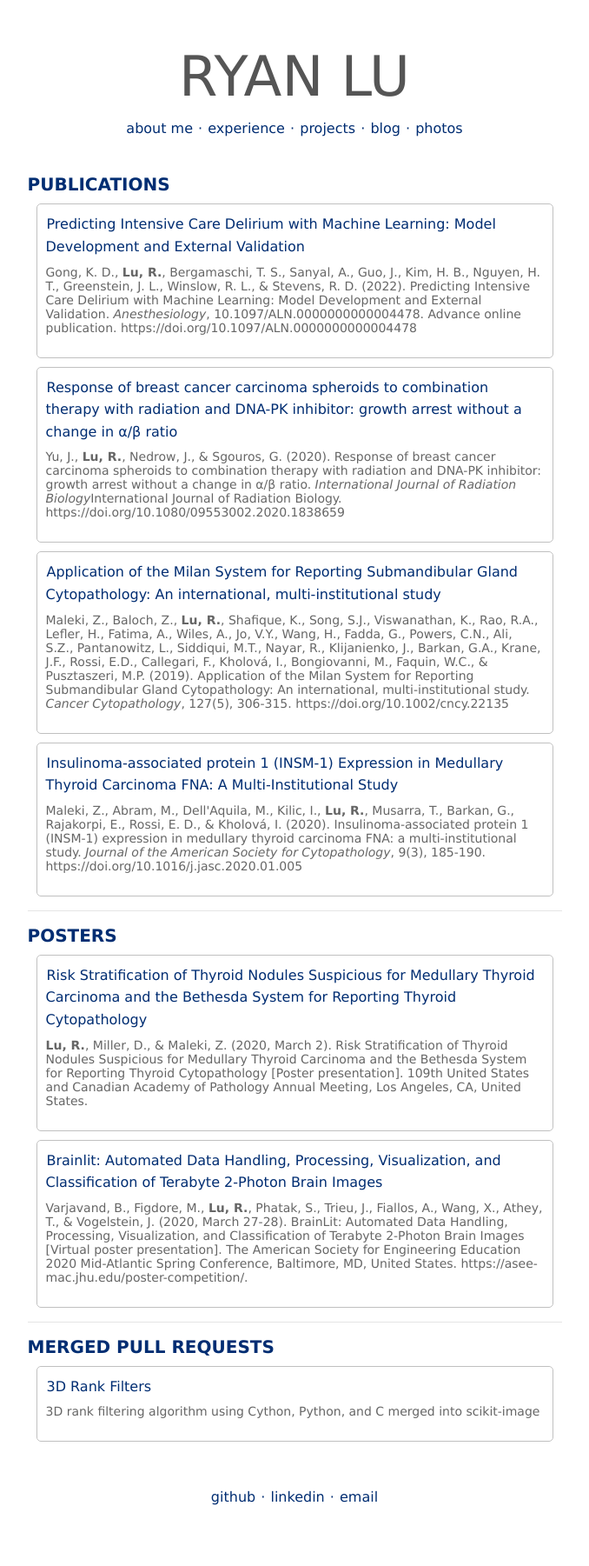
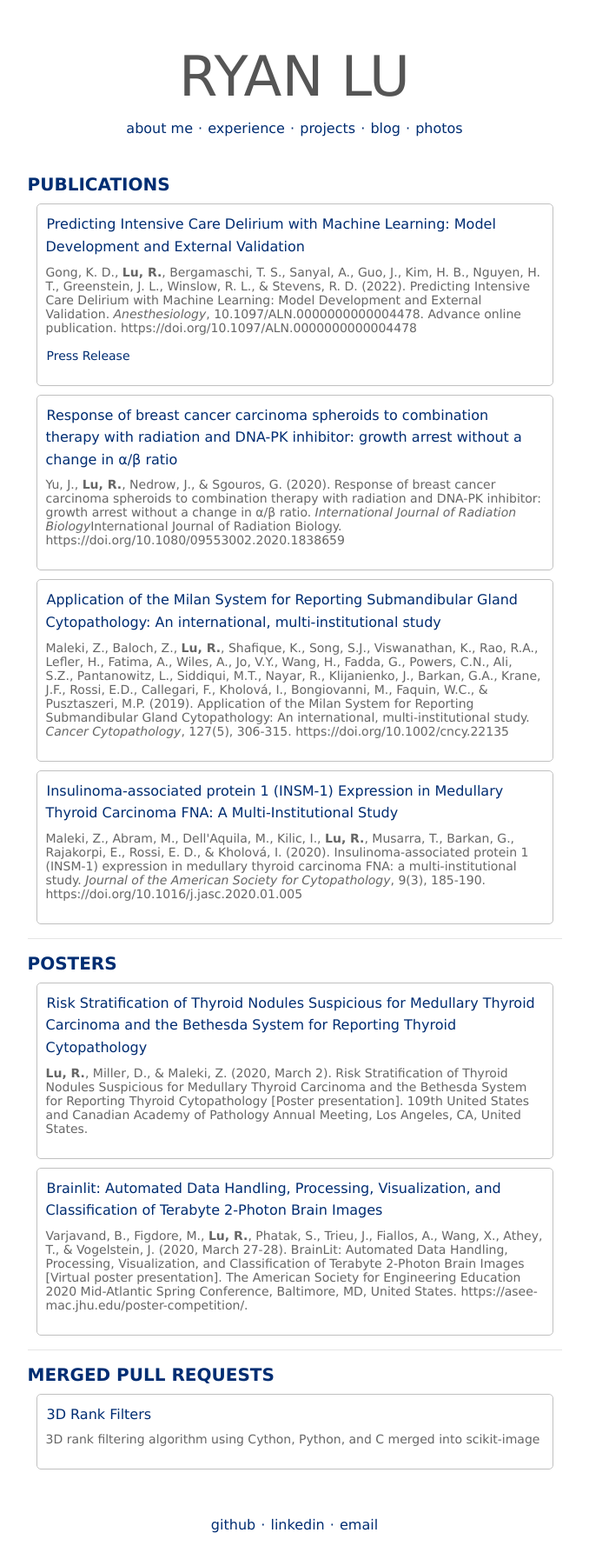
Before and after one commit to ryanlu41/ryanlu41.github.io, a Jekyll site: the page built from projects/index.html, in a window 1280 px wide. Shown: the whole page at 87% size, without its empty margins (301-979 px from the left). Built offline with Jekyll 4.4.1, drawn with Linux system fonts in a browser that asks for light colours; before the commit the page ends 1769 px from its top, so only the background shows below that.

Commit message:
added press release

```diff
--- a/projects/index.html
+++ b/projects/index.html
@@ -16,6 +16,7 @@ title: Ryan Lu - Projects
 		<div class="project-item">
 			<h4><a href="https://pubs.asahq.org/anesthesiology/article/doi/10.1097/ALN.0000000000004478/137442/Predicting-Intensive-Care-Delirium-with-Machine">Predicting Intensive Care Delirium with Machine Learning: Model Development and External Validation</a></h4>
 			<p>Gong, K. D., <b>Lu, R.</b>, Bergamaschi, T. S., Sanyal, A., Guo, J., Kim, H. B., Nguyen, H. T., Greenstein, J. L., Winslow, R. L., & Stevens, R. D. (2022). Predicting Intensive Care Delirium with Machine Learning: Model Development and External Validation. <em>Anesthesiology</em>, 10.1097/ALN.0000000000004478. Advance online publication. https://doi.org/10.1097/ALN.0000000000004478</p>
+			<ul><a href="https://www.hopkinsmedicine.org/news/newsroom/news-releases/johns-hopkins-physicians-and-engineers-search-for-ai-program-that-accurately-predicts-risk-of-icu-delirium">Press Release</a></ul>
 		</div>
 		<div class="project-item">
 			<h4><a href="https://www.tandfonline.com/doi/full/10.1080/09553002.2020.1838659">Response of breast cancer carcinoma spheroids to combination therapy with radiation and DNA-PK inhibitor: growth arrest without a change in α/β ratio</a></h4>
```
